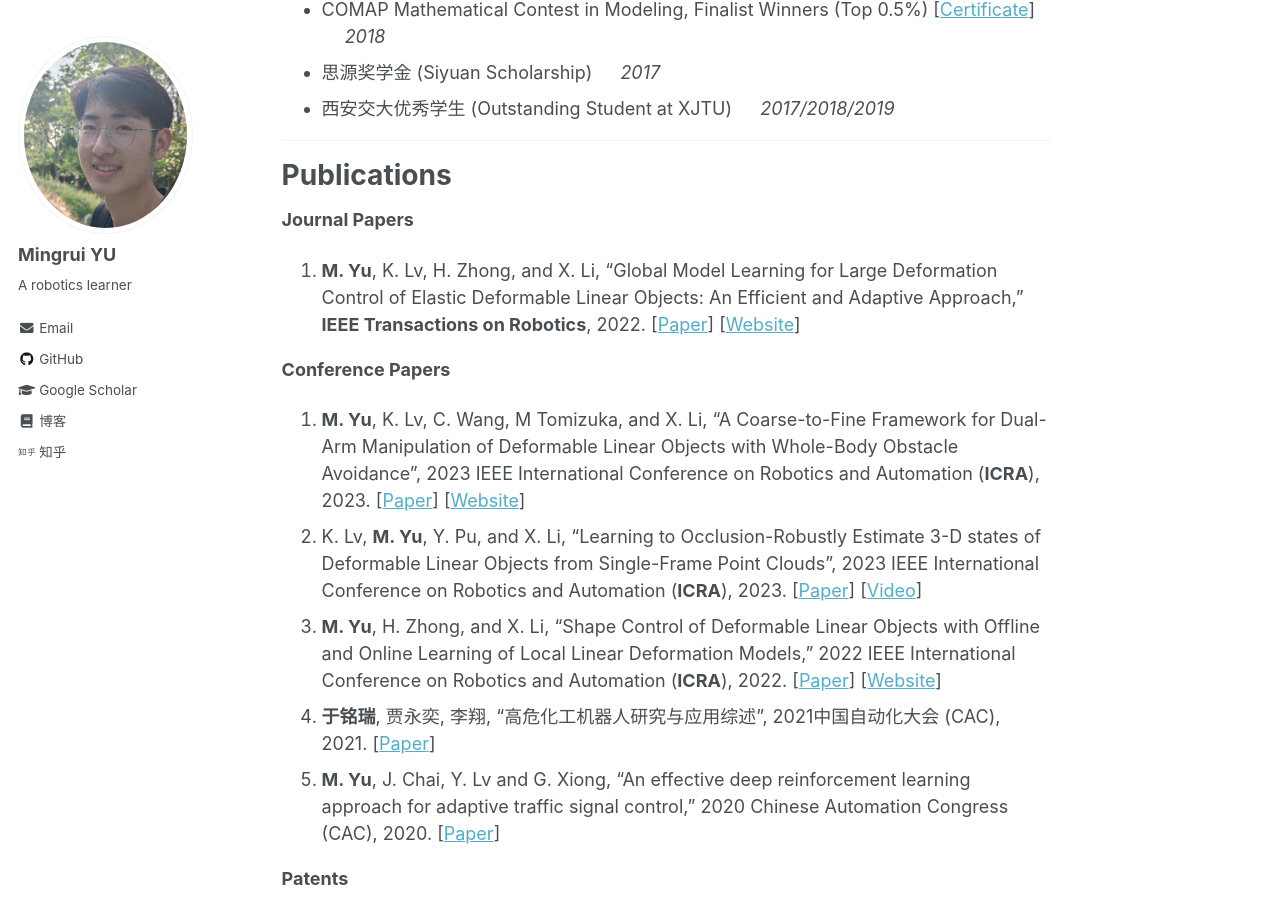
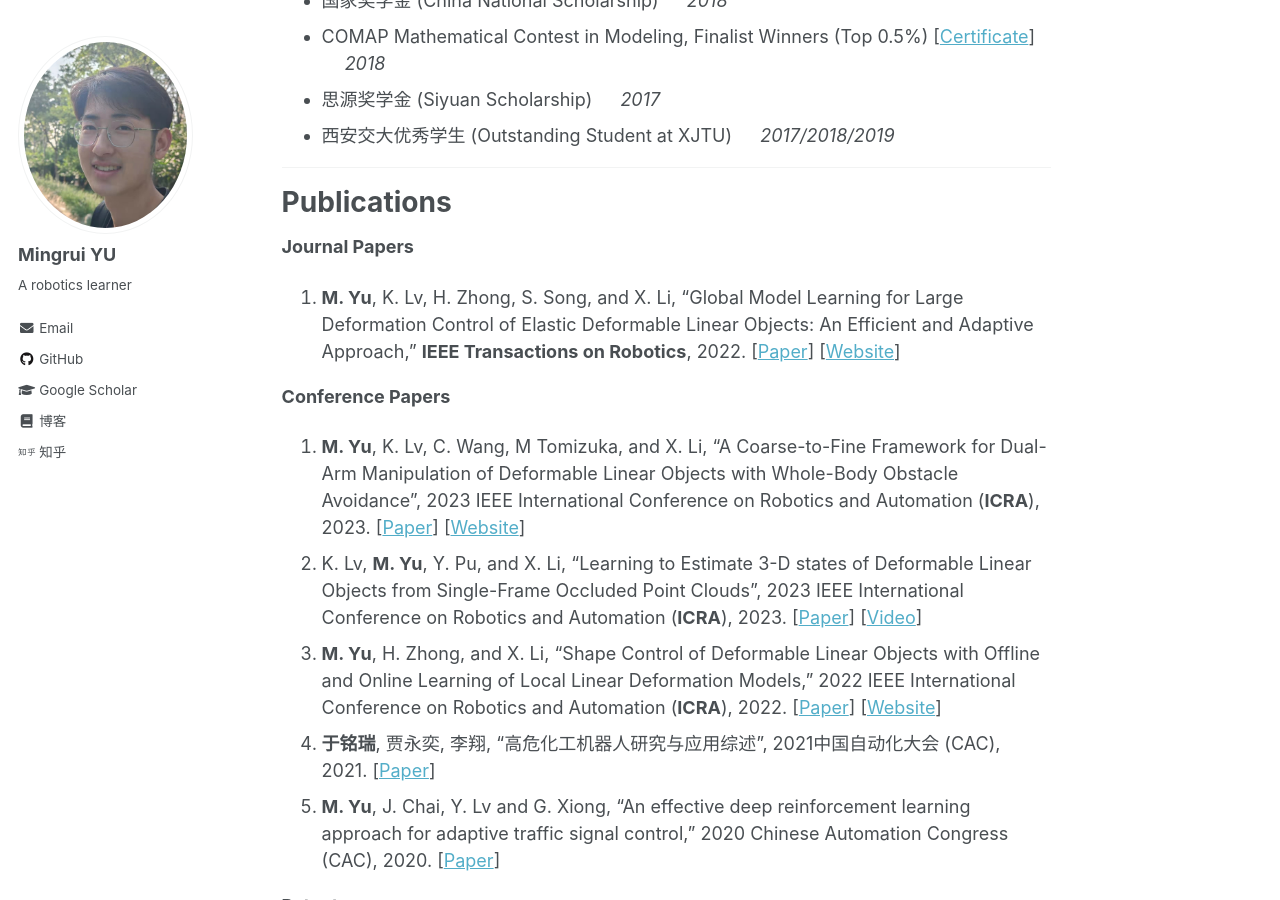
Before and after one commit to Mingrui-Yu/Mingrui-Yu.github.io, a Jekyll site: the page built from _pages/about.md, in a window 1280 px wide and 900 px high, scrolled down 1044 px. Built offline with Jekyll 4.4.1, drawn with Linux system fonts in a browser that asks for light colours; some of the changed text lies outside the part shown.

Commit message:
Update about.md

```diff
--- a/_pages/about.md
+++ b/_pages/about.md
@@ -51,12 +51,12 @@ Publications
 ======
 
 **Journal Papers**
-1. **M. Yu**, K. Lv, H. Zhong, and X. Li, "Global Model Learning for Large Deformation Control of Elastic Deformable Linear Objects: An Efficient and Adaptive Approach," **IEEE Transactions on Robotics**, 2022. [[Paper](https://arxiv.org/abs/2205.04004)] [[Website](https://mingrui-yu.github.io/shape_control_DLO_2/)]
+1. **M. Yu**, K. Lv, H. Zhong, S. Song, and X. Li, "Global Model Learning for Large Deformation Control of Elastic Deformable Linear Objects: An Efficient and Adaptive Approach," **IEEE Transactions on Robotics**, 2022. [[Paper](https://arxiv.org/abs/2205.04004)] [[Website](https://mingrui-yu.github.io/shape_control_DLO_2/)]
 
 **Conference Papers**
 
 1. **M. Yu**, K. Lv, C. Wang, M Tomizuka, and X. Li, "A Coarse-to-Fine Framework for Dual-Arm Manipulation of Deformable Linear Objects with Whole-Body Obstacle Avoidance", 2023 IEEE International Conference on Robotics and Automation (**ICRA**), 2023. [[Paper](https://arxiv.org/abs/2209.11145)] [[Website](https://mingrui-yu.github.io/DLO_planning)]
-2. K. Lv, **M. Yu**, Y. Pu, and X. Li, “Learning to Occlusion-Robustly Estimate 3-D states of Deformable Linear Objects from Single-Frame Point Clouds”, 2023 IEEE International Conference on Robotics and Automation (**ICRA**), 2023. [[Paper](https://arxiv.org/abs/2210.01433)] [[Video](https://mingrui-yu.github.io/videos/ICRA23_DLO_perception_video.mp4)]
+2. K. Lv, **M. Yu**, Y. Pu, and X. Li, “Learning to Estimate 3-D states of Deformable Linear Objects from Single-Frame Occluded Point Clouds”, 2023 IEEE International Conference on Robotics and Automation (**ICRA**), 2023. [[Paper](https://arxiv.org/abs/2210.01433)] [[Video](https://mingrui-yu.github.io/videos/ICRA23_DLO_perception_video.mp4)]
 3. **M. Yu**, H. Zhong, and X. Li, "Shape Control of Deformable Linear Objects with Offline and Online Learning of Local Linear Deformation Models," 2022 IEEE International Conference on Robotics and Automation (**ICRA**), 2022. [[Paper](https://arxiv.org/abs/2109.11091)] [[Website](https://mingrui-yu.github.io/shape_control_DLO/)]
 4. **于铭瑞**, 贾永奕, 李翔, "高危化工机器人研究与应用综述", 2021中国自动化大会 (CAC), 2021. [[Paper](https://kns.cnki.net/kcms/detail/detail.aspx?dbcode=CPFD&dbname=CPFDTEMP&filename=ZGZN202110001016&uniplatform=NZKPT&v=yTXq56-lHUDzP6r70Wst4lVFGnfv4CHYCDrmjizd_DZaM8yOR4dOTxj5IYdffmtQS2VgAE2EQ9Y%3d)]
 5. **M. Yu**, J. Chai, Y. Lv and G. Xiong, "An effective deep reinforcement learning approach for adaptive traffic signal control," 2020 Chinese Automation Congress (CAC), 2020. [[Paper](https://doi.org/10.1109/CAC51589.2020.9327396)]
```
Also changed, not shown: other parts of _pages/about.md (+1 -1 lines).
